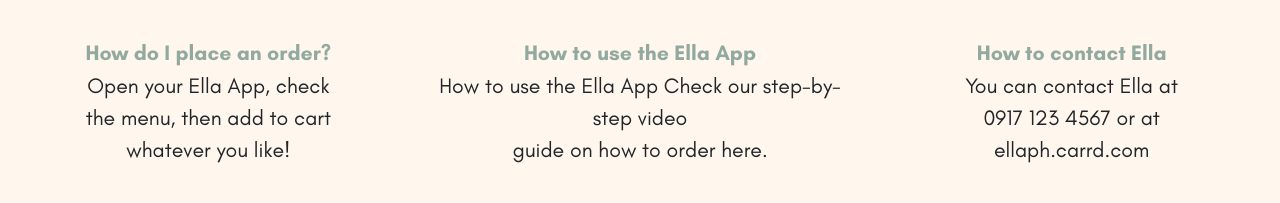
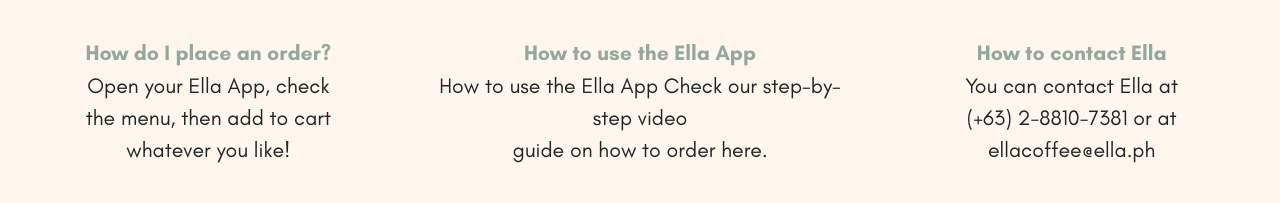
Before and after one commit to archiebautistamain/elladev, a website: page faqs.html in a window 1280 px wide. Shown: the part 301-504 px from the top of the page. Drawn offline with nearby package versions, Linux system fonts and the light colour scheme.

Commit message:
Update faqs.html

```diff
--- a/faqs.html
+++ b/faqs.html
@@ -108,7 +108,7 @@
                         <div class="col-4 d-flex justify-content-start" data-aos="fade-up" data-aos-duration="2500" data-aos-easing="ease-in-out">
                             <div class="row">
                                 <div class="col-12"><h2 class="text-center faqs-h2"> How to contact Ella</h2></div>
-                                <div class="col-12"><p class="text-center faqs-p"> You can contact Ella at <br/> 0917 123 4567 or at <br/> ellaph.carrd.com</p></div>
+                                <div class="col-12"><p class="text-center faqs-p"> You can contact Ella at <br/> (+63) 2-8810-7381 or at <br/> ellacoffee@ella.ph</p></div>
                             </div>
                         </div>
 
@@ -203,7 +203,7 @@
               </div>
               <div class="collapse" id="contactella">
                 <div class="card card-body">
-                  <p>You can contact Ella at 0917 123 4567 or at ellaph.carrd.com</p>
+                  <p>You can contact Ella at (+63) 2-8810-7381 or at ellacoffee@ella.ph</p>
                 </div>
               </div>
             </button>
```
